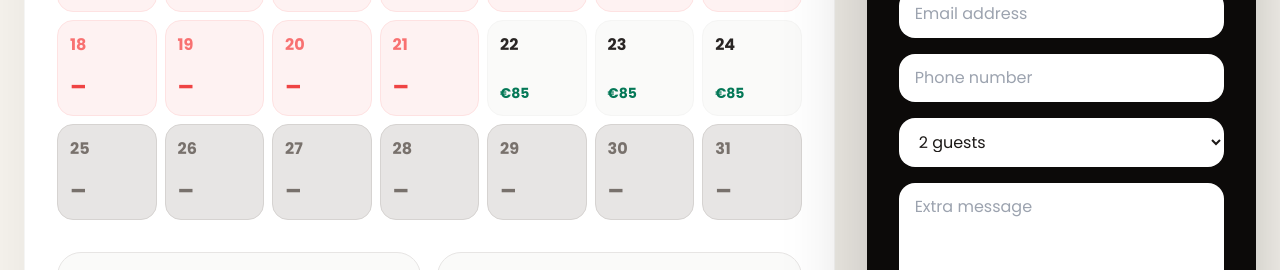
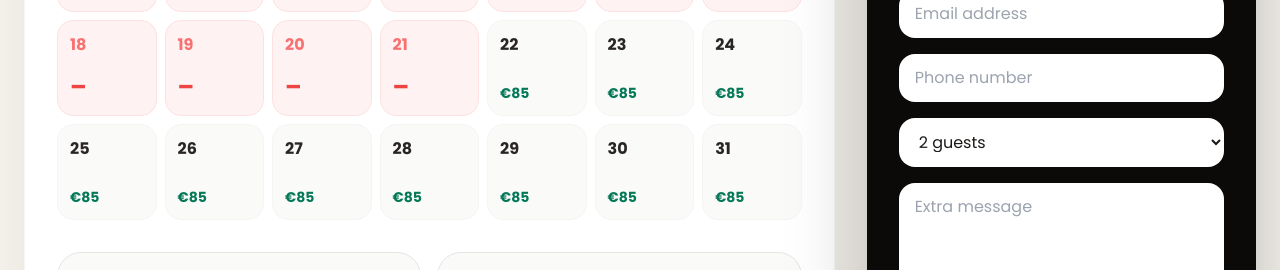
Before and after one commit to livegamer111-lang/casa-hermanos, a React (Vite) app: page / in a window 1280 px wide. Shown: the part 4680-4950 px from the top of the page. Built offline with nearby package versions, Linux system fonts and the light colour scheme.

Commit message:
Update App.jsx

```diff
--- a/src/App.jsx
+++ b/src/App.jsx
@@ -45,13 +45,7 @@ export default function App() {
   today.setHours(0, 0, 0, 0);
 
   const bookedDates = [
-    "2026-05-25",
-    "2026-05-26",
-    "2026-05-27",
-    "2026-05-28",
-    "2026-05-29",
-    "2026-05-30",
-    "2026-05-31",
+
   ];
 
   const formatDateKey = (date) => {
```
